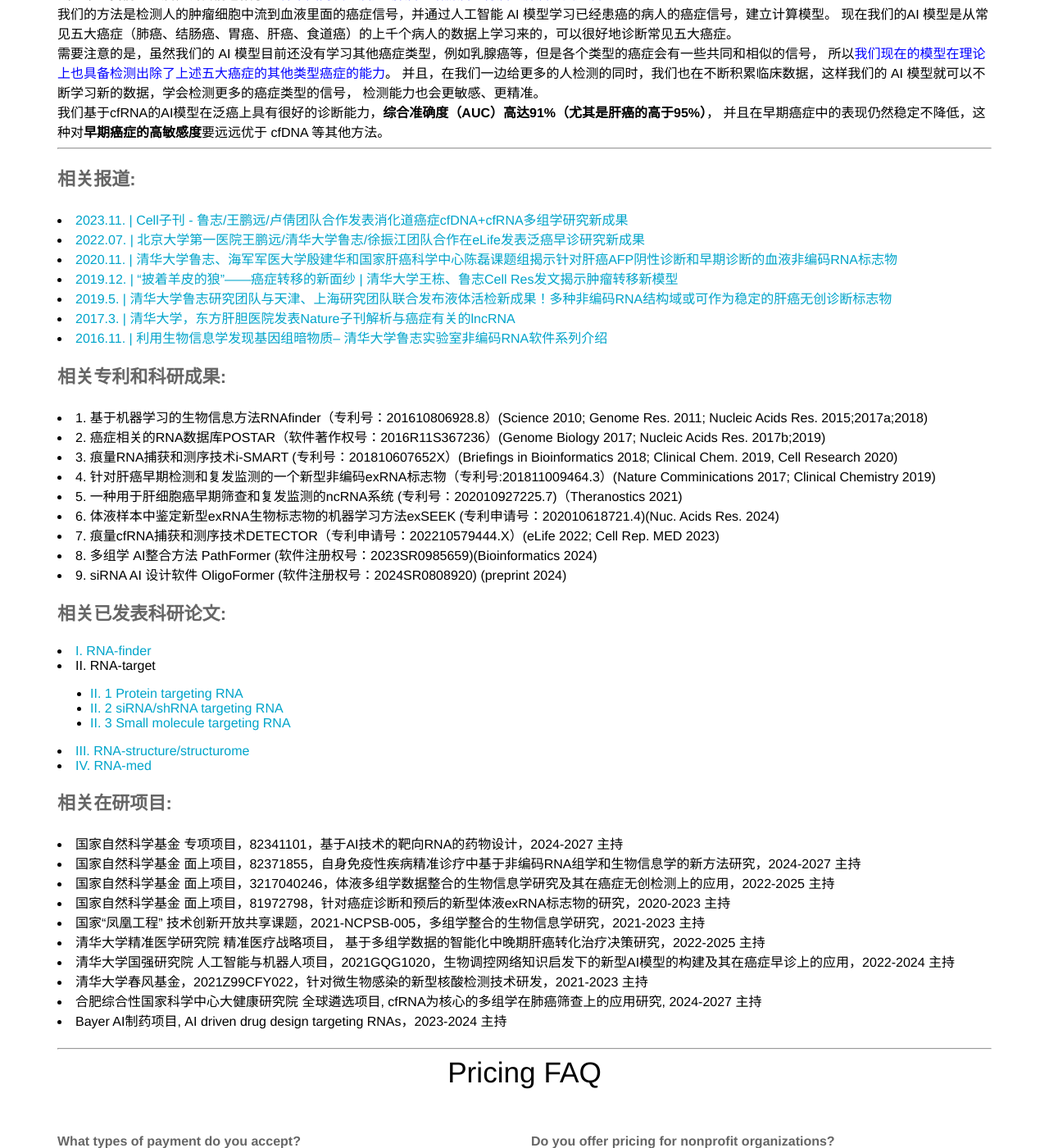
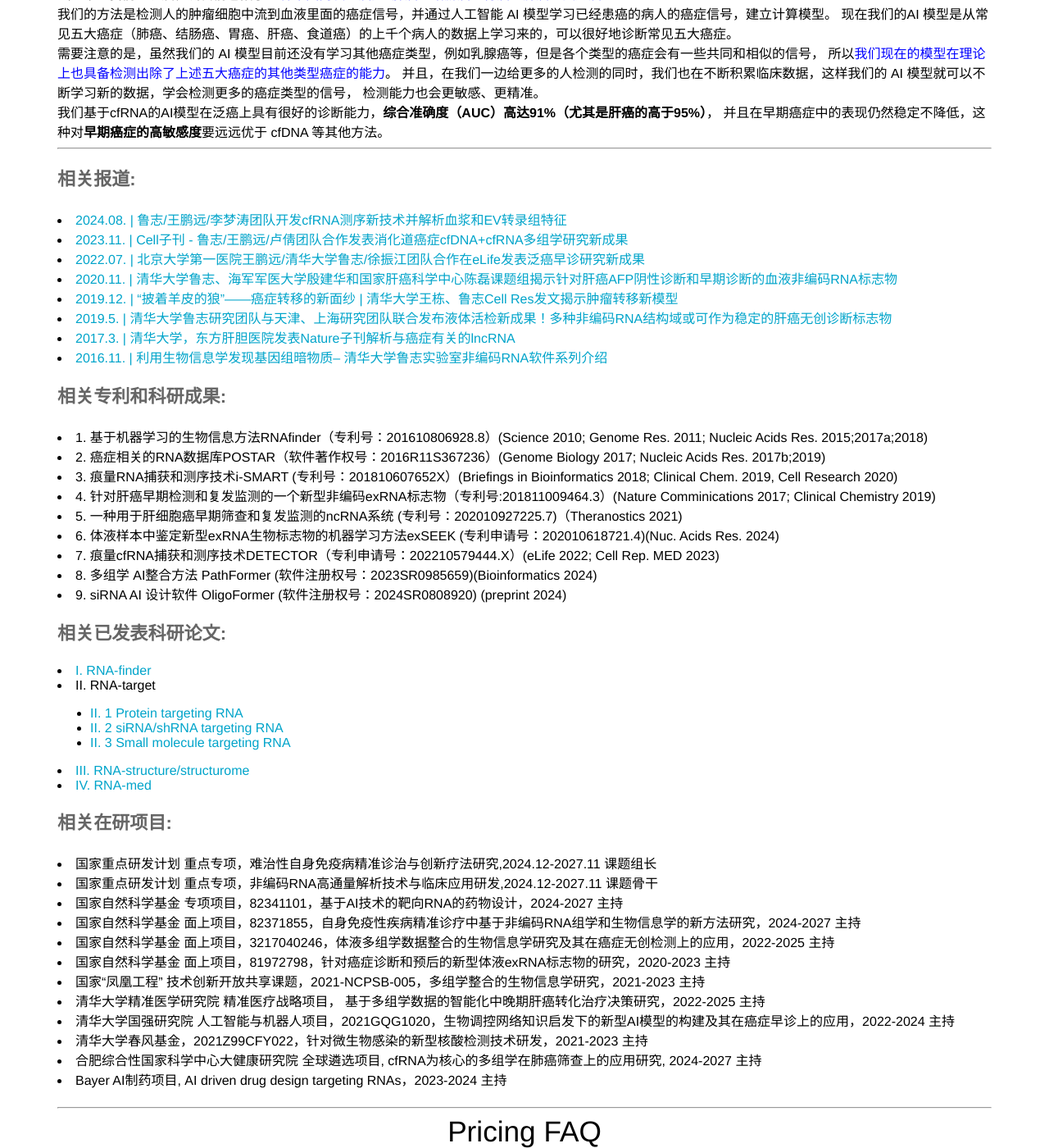
Before and after one commit to lulab/xingene-home, a Jekyll site: the page built from products.html, in a window 1280 px wide and 1400 px high, scrolled down 1035 px. Shown: the whole window at 82% size. Built offline with Jekyll 4.4.1, drawn with Linux system fonts in a browser that asks for light colours.

Commit message:
Update products.html

```diff
--- a/products.html
+++ b/products.html
@@ -104,6 +104,7 @@ faq:
 <b>相关报道:</b>
 <br>
 
+<li><a href="https://mp.weixin.qq.com/s/apxn13alrgxFkf4VQpgQaw">2024.08. | 鲁志/王鹏远/李梦涛团队开发cfRNA测序新技术并解析血浆和EV转录组特征</a></li>
 <li><a href="https://mp.weixin.qq.com/s/gJjIjBX-cSFR1-aWToKZ4g">2023.11. | Cell子刊 - 鲁志/王鹏远/卢倩团队合作发表消化道癌症cfDNA+cfRNA多组学研究新成果</a></li>
 <li><a href="https://mp.weixin.qq.com/s/sbM2M_uZhuUXttdumdBCJQ">2022.07. | 北京大学第一医院王鹏远/清华大学鲁志/徐振江团队合作在eLife发表泛癌早诊研究新成果</a></li>
 <li><a href="https://www.seqchina.cn/13047.html">2020.11. | 清华大学鲁志、海军军医大学殷建华和国家肝癌科学中心陈磊课题组揭示针对肝癌AFP阴性诊断和早期诊断的血液非编码RNA标志物</a></li>
@@ -147,6 +148,8 @@ faq:
 <b>相关在研项目:</b>
 <br>
 
+<li>国家重点研发计划 重点专项，难治性自身免疫病精准诊治与创新疗法研究,2024.12-2027.11 课题组长</li>
+<li>国家重点研发计划 重点专项，非编码RNA高通量解析技术与临床应用研发,2024.12-2027.11 课题骨干</li>
 <li>国家自然科学基金 专项项目，82341101，基于AI技术的靶向RNA的药物设计，2024-2027 主持</li>
 <li>国家自然科学基金 面上项目，82371855，自身免疫性疾病精准诊疗中基于非编码RNA组学和生物信息学的新方法研究，2024-2027 主持</li>
 <li>国家自然科学基金 面上项目，3217040246，体液多组学数据整合的生物信息学研究及其在癌症无创检测上的应用，2022-2025 主持</li>
```
